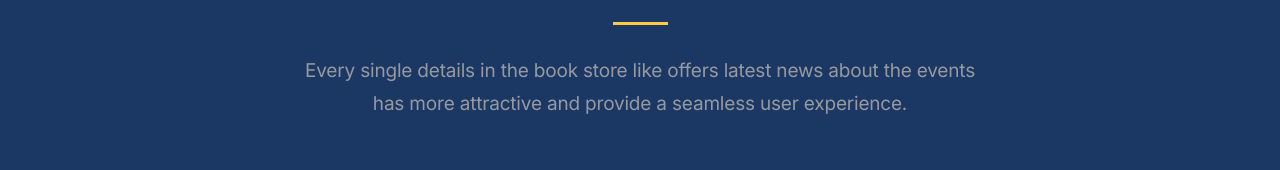
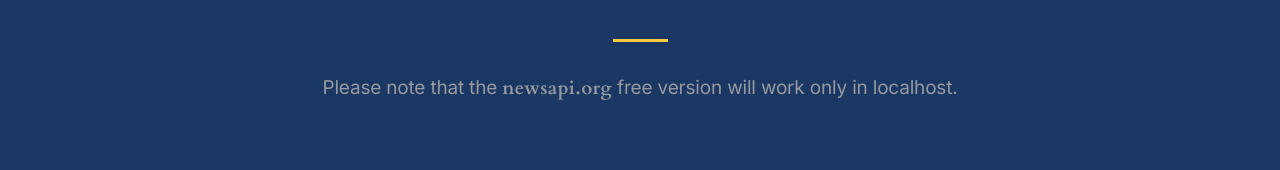
Before and after one commit to Szidelo/Book-store-vuejs, a Vue app: page /articles in a window 1280 px wide. Shown: the part 250-420 px from the top of the page. Built offline with nearby package versions, Linux system fonts and the light colour scheme; no server answers.

Commit message:
added note

```diff
--- a/src/pages/ArticlesPage.vue
+++ b/src/pages/ArticlesPage.vue
@@ -2,9 +2,7 @@
 	<the-header title="Articles">
 		<template v-slot:text>
 			<p class="text-center">
-				Every single details in the book store like offers latest news
-				about the events <br />
-				has more attractive and provide a seamless user experience.
+				Please note that the <base-button class="btn-link">newsapi.org</base-button> free version will work only in localhost.
 			</p>
 		</template>
 	</the-header>
```
